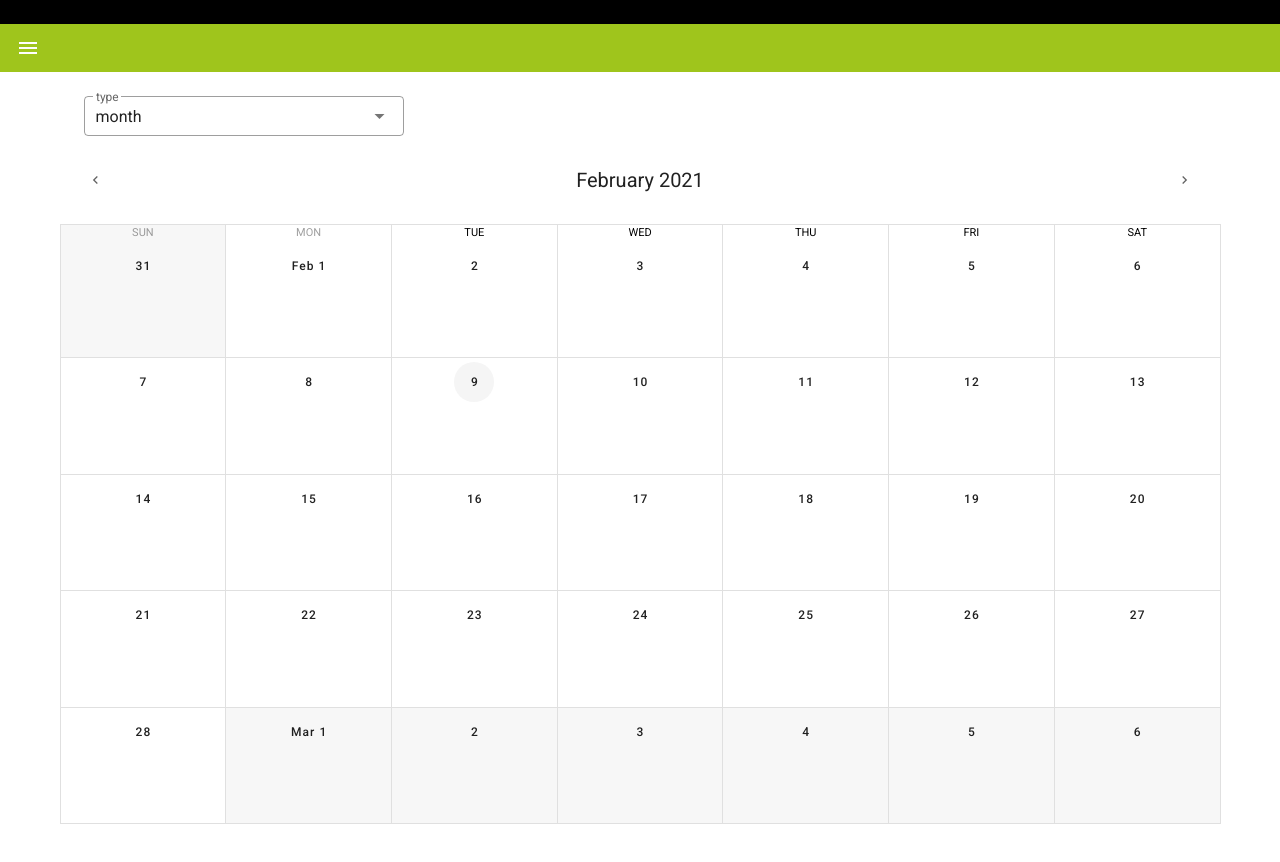
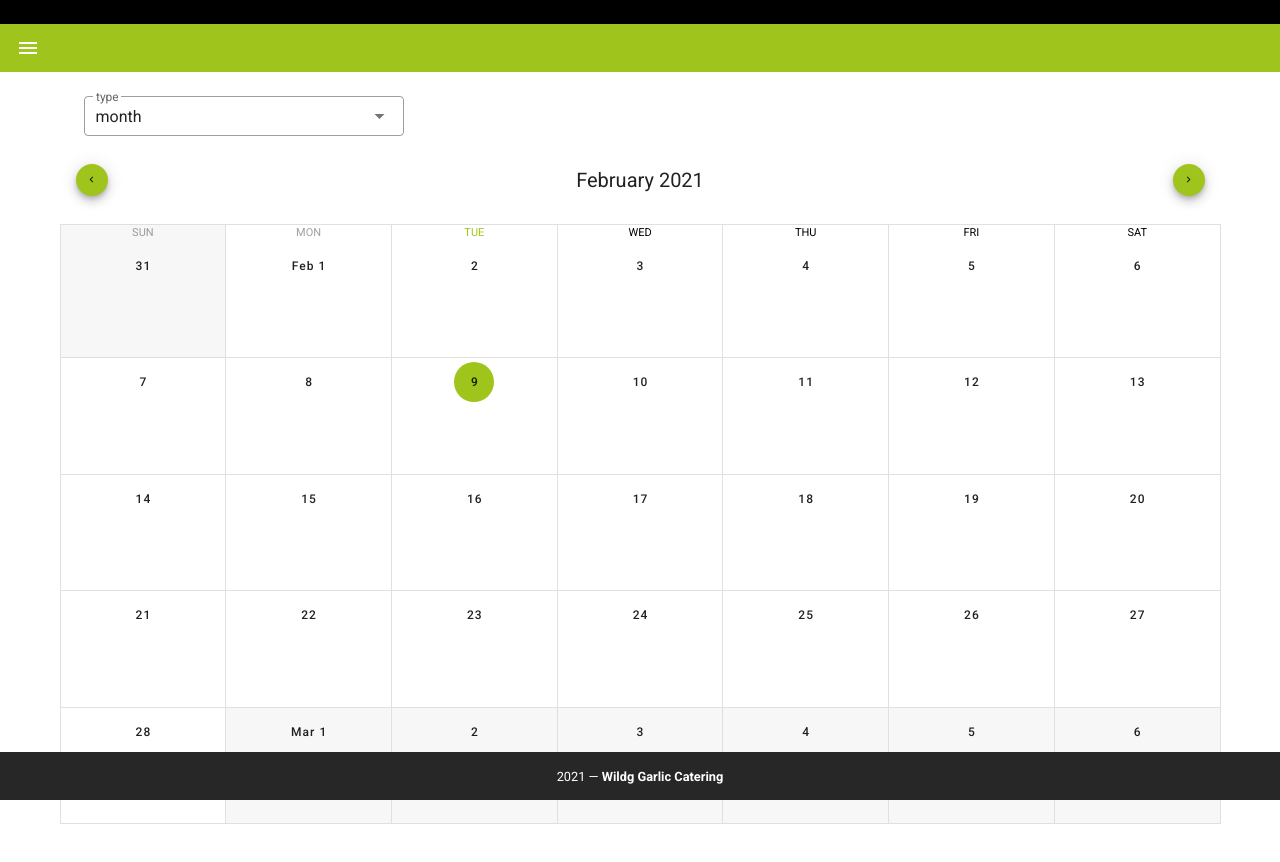
Before and after one commit to antlogist/logistics, a Vue app in the folder logistics-admin/: page /#/ in a window 1280 px wide. Shown: the top 862 px of the page. Before the commit the page ends 836 px from the top, so only its background shows below. Built offline with nearby package versions, Linux system fonts and the light colour scheme.

Commit message:
Main color and footer added

```diff
--- a/logistics-admin/src/App.vue
+++ b/logistics-admin/src/App.vue
@@ -8,12 +8,16 @@
     <v-main>
       <router-view></router-view>
     </v-main>
+
+    <Footer></Footer>
+
   </v-app>
 </template>
 
 <script>
 import NavBar from "./components/nav/NavBar";
 import NavDrawer from "./components/nav/NavDrawer";
+import Footer from "./components/footer/Footer";
 export default {
   name: "App",
   data: () => ({}),
@@ -21,7 +25,8 @@ export default {
   mounted() {},
   components: {
     NavBar,
-    NavDrawer
+    NavDrawer,
+    Footer,
   }
 };
 </script>
--- a/logistics-admin/src/components/calendar/Calendar.vue
+++ b/logistics-admin/src/components/calendar/Calendar.vue
@@ -1,5 +1,5 @@
 <template>
-  <v-container>
+  <v-container class="mb-5">
     <v-toolbar flat class="mb-0">
       <v-select
         v-model="type"
@@ -10,17 +10,17 @@
         class="ma-2"
         label="type"
         style="max-width: 320px;"
+        color="#9fc51c"
       ></v-select>
     </v-toolbar>
     <v-toolbar class="mb-3" flat>
       <v-btn
         fab
-        text
-        small
-        color="grey darken-2"
+        x-small
+        color="#9fc51c"
         @click="$refs.calendar.prev()"
       >
-        <v-icon small>
+        <v-icon x-small>
           mdi-chevron-left
         </v-icon>
       </v-btn>
@@ -31,18 +31,21 @@
       <v-spacer></v-spacer>
       <v-btn
         fab
-        text
-        small
-        color="grey darken-2"
+        x-small
+        color="#9fc51c"
         @click="$refs.calendar.next()"
       >
-        <v-icon small>
+        <v-icon x-small>
           mdi-chevron-right
         </v-icon>
       </v-btn>
     </v-toolbar>
     <v-sheet height="600">
-      <v-calendar ref="calendar" v-model="focus" :type="type"></v-calendar>
+      <v-calendar
+      ref="calendar"
+      color="#9fc51c"
+      v-model="focus"
+      :type="type"></v-calendar>
     </v-sheet>
   </v-container>
 </template>
--- /dev/null
+++ b/logistics-admin/src/components/footer/Footer.vue
@@ -0,0 +1,16 @@
+<template>
+  <v-footer padless app dark>
+    <v-col class="text-center" cols="12">
+      <small>
+        {{ new Date().getFullYear() }} — <strong>Wildg Garlic Catering</strong>
+      </small>
+    </v-col>
+  </v-footer>
+</template>
+
+<script>
+  export default {
+    name: "Footer"
+  }
+
+</script>
--- a/logistics-admin/src/components/nav/NavDrawer.vue
+++ b/logistics-admin/src/components/nav/NavDrawer.vue
@@ -9,7 +9,7 @@
     <v-list nav dense>
       <v-list-item-group
         v-model="group"
-        active-class="deep-purple--text text--accent-4"
+        active-class="lime"
       >
         <v-list-item
           v-for="(item, index) in navItems"
```
